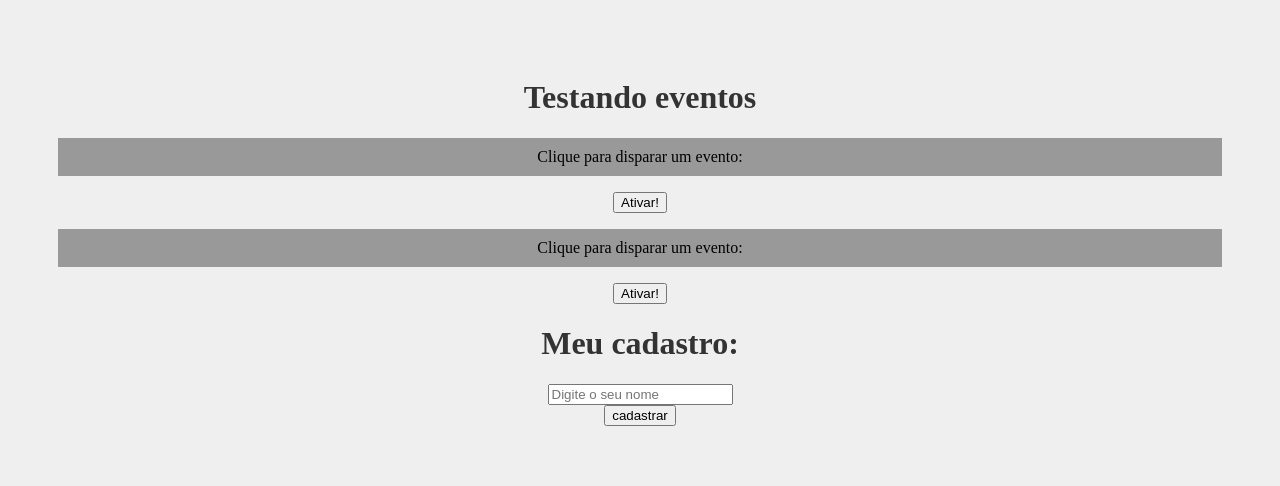
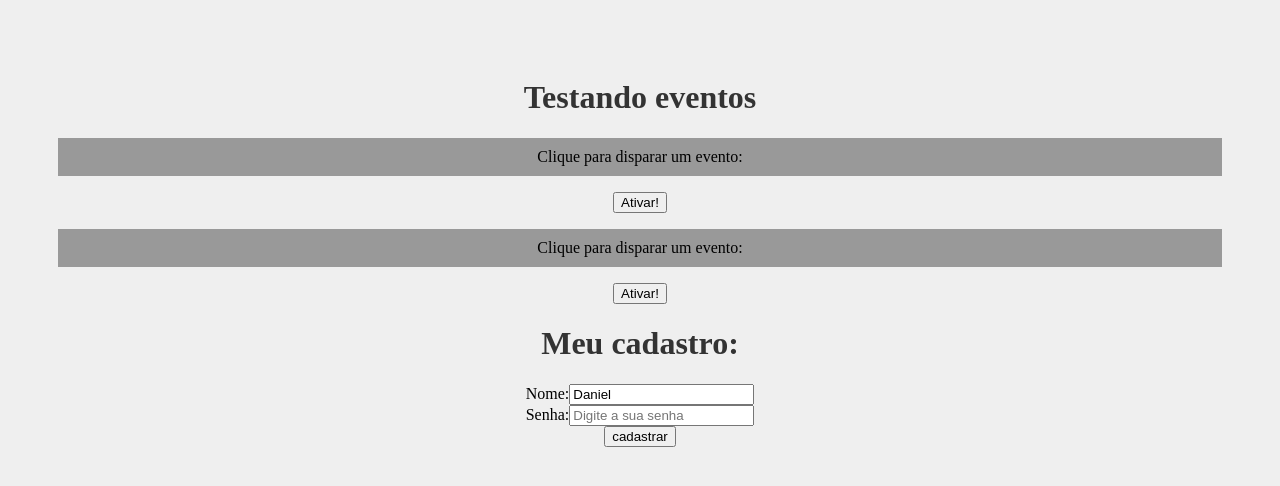
Before and after one commit to daniel23github/react, a React (Create React App) app in the folder meu-projeto/: page / in a window 1280 px wide. Shown: the top 486 px of the page. Built offline with nearby package versions, Linux system fonts and the light colour scheme; the HTML template or start-up script is replaced by a standard one.

Commit message:
useState

```diff
--- a/meu-projeto/src/components/Form.js
+++ b/meu-projeto/src/components/Form.js
@@ -1,16 +1,27 @@
+import {useState} from 'react'
+
 function Form() {
 
     function cadastrarUsario(e) {
         e.preventDefault()
-        console.log('Cadastrou o usuário')
+        console.log(nome)
+        console.log(`Cadastrou o usuário ${nome} com a senha ${senha}`)
     }
+
+    const [nome, setNome] = useState('Daniel')
+    const [senha, setSenha] = useState()
 
     return (
         <div>
             <h1>Meu cadastro: </h1>
             <form onSubmit={cadastrarUsario}>
                 <div>
-                    <input type='text' placeholder='Digite o seu nome'/>
+                    <label htmlFor="inome">Nome:</label>
+                    <input onChange={(e) => setNome(e.target.value)} value={nome} type='text' name="nome" id="inome" placeholder='Digite o seu nome'/>
+                </div>
+                <div>
+                    <label htmlFor="isen">Senha:</label>
+                    <input onChange={(e) => setSenha(e.target.value)} type='password' name="sen" id="isen" placeholder='Digite a sua senha'/>
                 </div>
                 <div>
                     <input type='submit' value='cadastrar'/>
```
